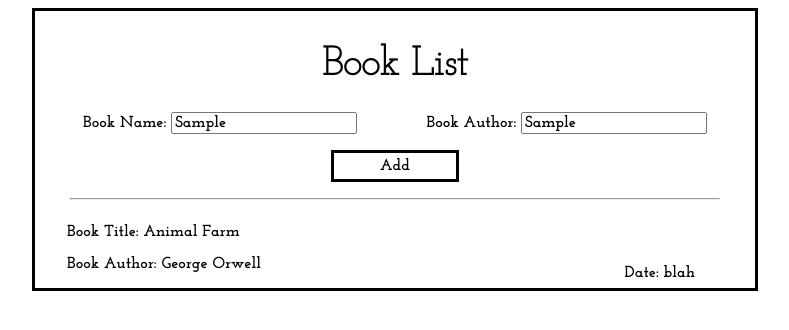
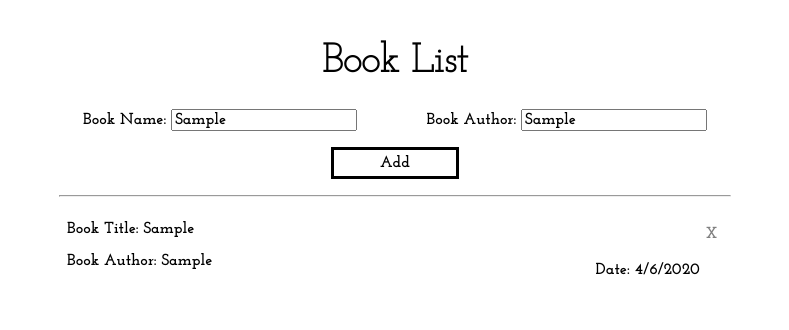
Before and after one commit to Tyslee/book_checklist, a plain HTML site: page index.html in a window 1280 px wide. Both pictures are taken after typing "Sample", "Sample" into the empty fields and a click on the button "Add". Shown: the whole page, without its empty margins (245-1034 px from the left). Drawn offline with Linux system fonts and the light colour scheme.

Commit message:
updated files. TODO local storage.

```diff
--- a/index.html
+++ b/index.html
@@ -22,20 +22,8 @@
             </div>
         </div>
 
-        <hr>
+        <div id = library>
 
-        <div id = library>
-            <div class = 'book'>
-                <div class = 'info'>
-                    <p>Book Title: Animal Farm</p>
-                    <p>Book Author: George Orwell</p>
-                </div>
-
-                <div class = 'extra'>
-                    <input type = 'checkbox' class = 'finish'>
-                    <p class = "dates">Date: blah</p>
-                </div>
-            </div>
         </div>
     </div>
 </body>
--- a/script.js
+++ b/script.js
@@ -1,11 +1,79 @@
+const addButt = document.querySelector('#add');
+const library = document.querySelector('#library');
+
 let myLibrary = [];
 
 function book(title, author, readStatus){
     this.title = title;
-    this.autho = author;
+    this.author = author;
     this.readStatus = readStatus;
 }
 
-function addBookToLibrary(){
+function addBookToLibrary(libIndex){
+    var newLB = document.createElement('hr');
+    library.appendChild(newLB);
 
+    // BOOK NAME, AUTHOR, INFO
+    var bookName = document.createElement('p');
+    bookName.innerHTML = "Book Title: " + (myLibrary[libIndex]).title;
+    var bookAuthor = document.createElement('p');
+    bookAuthor.innerHTML= "Book Author: " + (myLibrary[libIndex]).author;
+
+    var bInfo = document.createElement('div');
+    bInfo.classList.add('info');
+    bInfo.appendChild(bookName);
+    bInfo.appendChild(bookAuthor);
+
+    // CLOSE BUTTON, DATE, EXTRA
+    var closeButton = document.createElement('button');
+    closeButton.classList.add('close');
+    closeButton.innerHTML = "X";
+    closeButton.addEventListener('click', function(e){
+        newLB.remove();
+        addBook.remove();
+    })
+
+    var date = new Date();
+    var curDate = date.getDate() + "/" + date.getMonth() + "/" + date.getFullYear();
+    var bDate = document.createElement('p');
+    bDate.classList.add('dates');
+    bDate.innerHTML = "Date: " + curDate;
+
+    var bExtra = document.createElement('div');
+    bExtra.classList.add('extra');
+    bExtra.appendChild(closeButton);
+    bExtra.appendChild(bDate);
+
+    // ADDING BOOK TO LIBRARY
+    var addBook = document.createElement('div');
+    addBook.classList.add('book');
+    addBook.setAttribute('id', 'uniqueBook');
+    addBook.addEventListener('click', function(e){
+        if((myLibrary[libIndex]).readStatus == false){
+            addBook.style.color = "#A9A9A9";
+            (myLibrary[libIndex]).readStatus = true;
+            localStorage.setItem('myLib', JSON.stringify(myLibrary));
+        }
+        else{
+            addBook.style.color = "black";
+            (myLibrary[libIndex]).readStatus = false;
+            localStorage.setItem('myLib', JSON.stringify(myLibrary));
+        }
+    });
+    addBook.appendChild(bInfo);
+    addBook.appendChild(bExtra);
+    library.appendChild(addBook);
+
+    alert((myLibrary[0]).title);
 }
+
+addButt.addEventListener('click', () =>{
+    var newBName = document.querySelector('#bName').value;
+    var newBAuthor = document.querySelector('#bAuthor').value;
+
+    newBook = new book(newBName, newBAuthor, false);
+    myLibrary.push(newBook);
+
+    localStorage.setItem('myLib', JSON.stringify(myLibrary));
+    addBookToLibrary(myLibrary.length - 1);
+});
--- a/styles.css
+++ b/styles.css
@@ -6,7 +6,6 @@
 #container{
     margin: 0 auto;
     width: 90vmin;
-    border: solid;
     overflow: auto;
 }
 
@@ -49,12 +48,25 @@ h1{
     border: solid;
 }
 
+button:active{
+    filter: brightness(90%);
+}
+
+button:focus{
+    outline: none;
+}
+
 hr{
-    width: 90%;
+    width: 93%;
 }
 
 .book{
     height:10vmin;
+    background-color: white;
+}
+
+.book:hover{
+    background-color: lightgray;
 }
 
 .info{
@@ -74,10 +86,16 @@ hr{
     margin-top: 57px;
 }
 
-.finish{
-    appearance: none;
+.close{
+    background-color: transparent;
+    border: none;
+    color: grey;
     margin-top: 20px;
-    margin-right: 7vmin;
+    margin-right: 4vmin;
     float: right;
     top: 0;
 }
+
+.close:hover{
+    color: red;
+}
```
